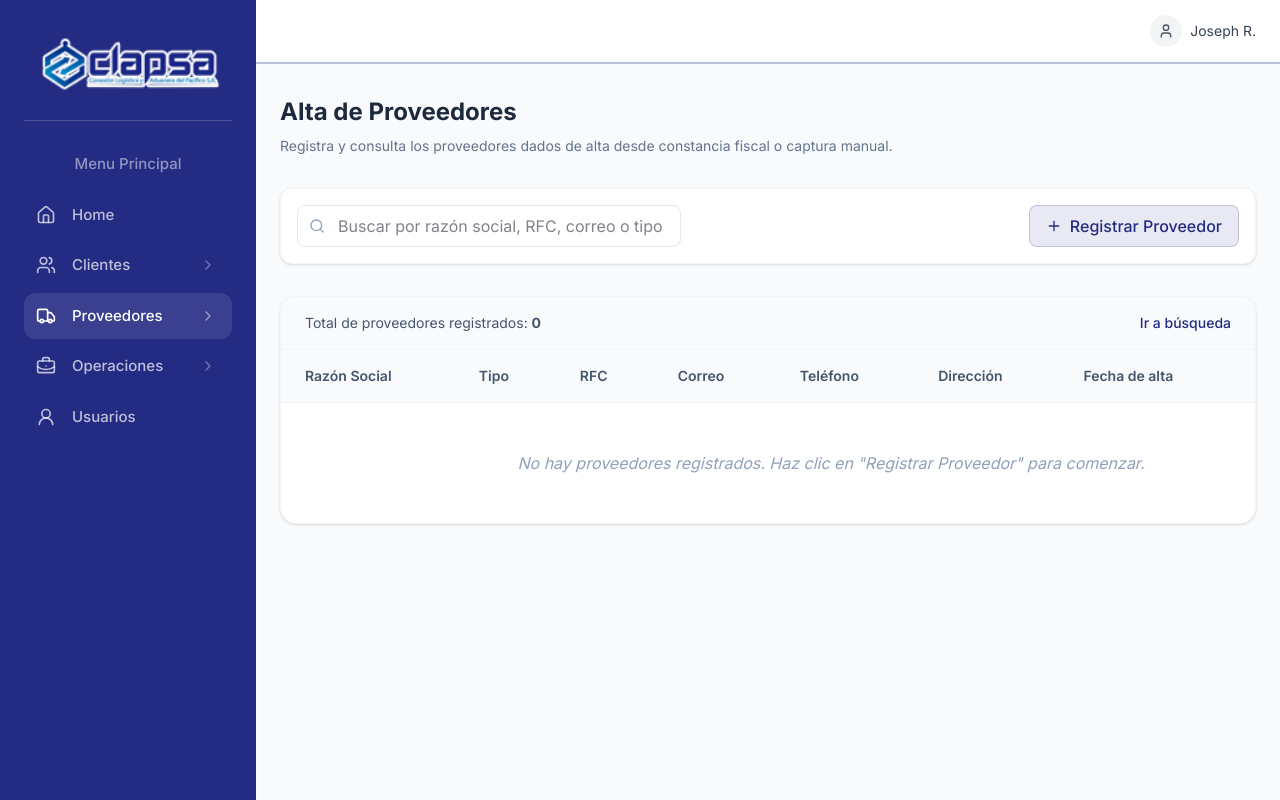
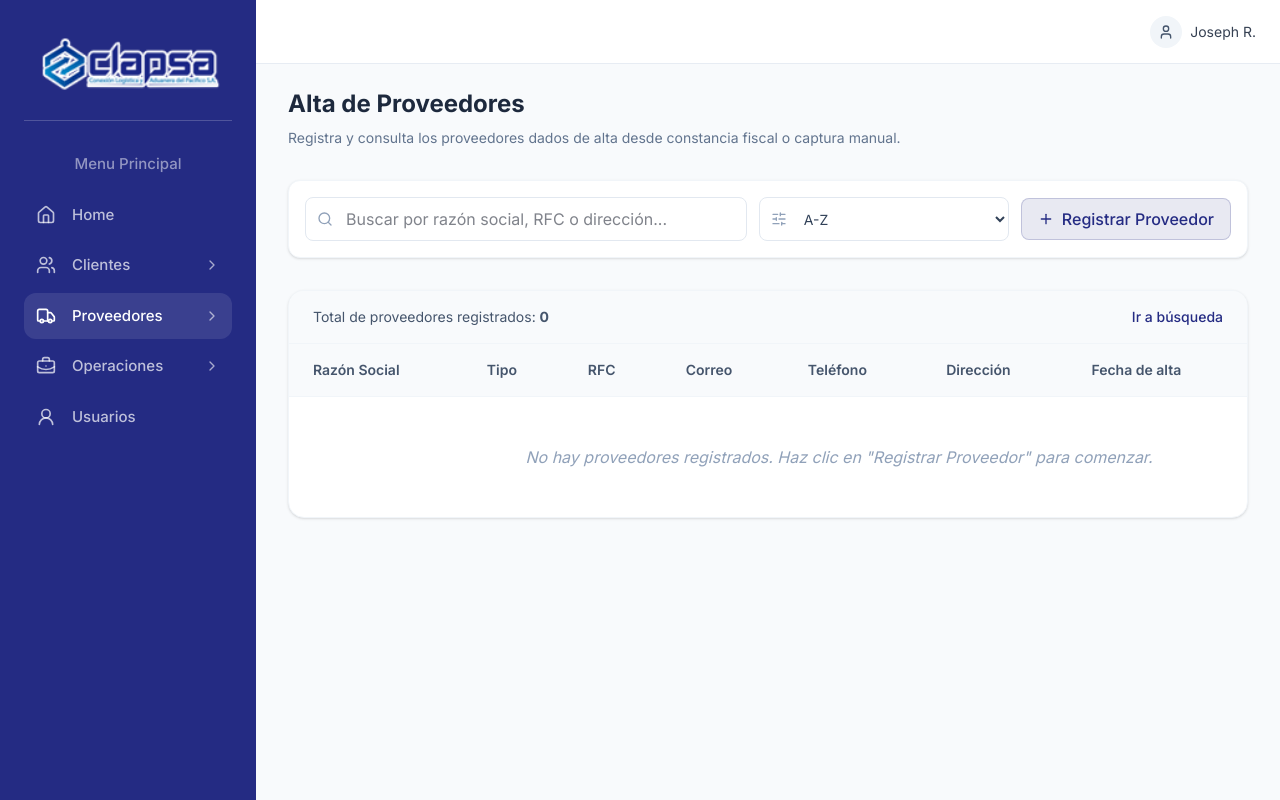
Before and after one commit to Yosefhxh/Clapsa-Net, a Next.js app: page /proveedores/alta in a window 1280 px wide. Built offline with nearby package versions, Linux system fonts and the light colour scheme.

Commit message:
Se agrego filtrado tanto en clientes y proveedores

```diff
--- a/app/components/Sidebar.tsx
+++ b/app/components/Sidebar.tsx
@@ -6,7 +6,7 @@ import { SidebarMenuContent } from "./sidebar/SidebarMenuContent";
 
 export function Sidebar() {
   return (
-    <div className="flex flex-col h-full bg-[#242B83] w-64 text-white shadow-lg">
+    <div className="flex h-screen w-64 flex-col bg-[#242B83] text-white shadow-lg">
       <SidebarHeader />
       <SidebarMenuContent />
     </div>
--- a/app/components/clientes/ClientesManagementPage.tsx
+++ b/app/components/clientes/ClientesManagementPage.tsx
@@ -1,6 +1,6 @@
 "use client";
 
-import { useEffect, useState } from "react";
+import { useEffect, useMemo, useState } from "react";
 import {
   actualizarCliente,
   eliminarCliente,
@@ -11,9 +11,9 @@ import { Cliente, FormDataCliente, ModalMode, TipoCliente } from "./types";
 import { ClientesErrorAlert } from "./ClientesErrorAlert";
 import { ClientesModal } from "./ClientesModal";
 import { ClientesPageHeader } from "./ClientesPageHeader";
-import { ClientesSearchBar } from "./ClientesSearchBar";
+import { ClientesSearchBar, ClientesSortOption } from "./ClientesSearchBar";
 import { ClientesTable } from "./ClientesTable";
-import { construirDomicilio, descomponerDomicilio } from "./utils";
+import { construirDomicilio, descomponerDomicilio, obtenerEstadoDomicilio } from "./utils";
 
 interface ClientesManagementPageProps {
   tipoCliente: TipoCliente;
@@ -24,6 +24,8 @@ interface ClientesManagementPageProps {
 export function ClientesManagementPage({ tipoCliente, title, description }: ClientesManagementPageProps) {
   const [clientes, setClientes] = useState<Cliente[]>([]);
   const [busqueda, setBusqueda] = useState("");
+  const [sortBy, setSortBy] = useState<ClientesSortOption>("az");
+  const [estadoFiltro, setEstadoFiltro] = useState("");
   const [estaEscaneando, setEstaEscaneando] = useState(false);
   const [error, setError] = useState("");
   const [modalAbierto, setModalAbierto] = useState(false);
@@ -50,6 +52,12 @@ export function ClientesManagementPage({ tipoCliente, title, description }: Clie
 
     cargarClientes();
   }, [tipoCliente]);
+
+  useEffect(() => {
+    if (sortBy !== "estado" && estadoFiltro) {
+      setEstadoFiltro("");
+    }
+  }, [sortBy, estadoFiltro]);
 
   const abrirModalNuevo = () => {
     setModalMode("create");
@@ -164,9 +172,53 @@ export function ClientesManagementPage({ tipoCliente, title, description }: Clie
     }
   };
 
-  const clientesFiltrados = clientes.filter((cliente) => {
-    return cliente.razonSocial.toLowerCase().includes(busqueda.toLowerCase()) || cliente.rfc.includes(busqueda.toUpperCase());
-  });
+  const normalize = (value: string) =>
+    value
+      .normalize("NFD")
+      .replace(/[\u0300-\u036f]/g, "")
+      .toLowerCase()
+      .trim();
+
+  const clientesFiltrados = useMemo(() => {
+    const term = normalize(busqueda);
+
+    const filtrados = clientes.filter((cliente) => {
+      const estadoCliente = obtenerEstadoDomicilio(cliente.domicilio);
+
+      if (estadoFiltro && normalize(estadoCliente) !== normalize(estadoFiltro)) {
+        return false;
+      }
+
+      return (
+        normalize(cliente.razonSocial).includes(term) ||
+        normalize(cliente.rfc).includes(term) ||
+        normalize(cliente.domicilio).includes(term)
+      );
+    });
+
+    return [...filtrados].sort((a, b) => {
+      const stringCompare = (left: string, right: string) =>
+        left.localeCompare(right, "es", { sensitivity: "base", numeric: true });
+
+      switch (sortBy) {
+        case "za":
+          return stringCompare(b.razonSocial, a.razonSocial);
+        case "folioAsc":
+          return stringCompare(a.folio, b.folio);
+        case "az":
+        default:
+          return stringCompare(a.razonSocial, b.razonSocial);
+        case "folioDesc":
+          return stringCompare(b.folio, a.folio);
+        case "estado": {
+          const estadoA = obtenerEstadoDomicilio(a.domicilio);
+          const estadoB = obtenerEstadoDomicilio(b.domicilio);
+          const estadoCompare = stringCompare(estadoA, estadoB);
+          return estadoCompare !== 0 ? estadoCompare : stringCompare(a.razonSocial, b.razonSocial);
+        }
+      }
+    });
+  }, [busqueda, clientes, sortBy, estadoFiltro]);
 
   return (
     <div className="space-y-8">
@@ -176,6 +228,10 @@ export function ClientesManagementPage({ tipoCliente, title, description }: Clie
         busqueda={busqueda}
         onBusquedaChange={setBusqueda}
         onRegistrarCliente={abrirModalNuevo}
+        sortBy={sortBy}
+        onSortChange={setSortBy}
+        estadoFiltro={estadoFiltro}
+        onEstadoFiltroChange={setEstadoFiltro}
       />
 
       <ClientesErrorAlert error={error} />
--- a/app/components/clientes/ClientesSearchBar.tsx
+++ b/app/components/clientes/ClientesSearchBar.tsx
@@ -1,31 +1,89 @@
-import { Plus, Search } from "lucide-react";
+import { Plus, Search, SlidersHorizontal } from "lucide-react";
+import { ESTADOS_MEXICO } from "@/app/lib/utils/estadosMexico";
+
+export type ClientesSortOption = "az" | "za" | "folioAsc" | "folioDesc" | "estado";
+
+const sortLabels: Record<ClientesSortOption, string> = {
+  az: "A-Z",
+  za: "Z-A",
+  folioAsc: "Folio menor a mayor",
+  folioDesc: "Folio mayor a menor",
+  estado: "Domicilio por estado",
+};
 
 interface ClientesSearchBarProps {
   busqueda: string;
   onBusquedaChange: (value: string) => void;
   onRegistrarCliente: () => void;
+  sortBy: ClientesSortOption;
+  onSortChange: (value: ClientesSortOption) => void;
+  estadoFiltro: string;
+  onEstadoFiltroChange: (value: string) => void;
 }
 
 export function ClientesSearchBar({
   busqueda,
   onBusquedaChange,
   onRegistrarCliente,
+  sortBy,
+  onSortChange,
+  estadoFiltro,
+  onEstadoFiltroChange,
 }: ClientesSearchBarProps) {
   return (
-    <div className="flex flex-col md:flex-row gap-3 items-center md:justify-between bg-white p-4 rounded-xl shadow-sm border border-slate-100">
-      <div className="relative w-full md:w-80 lg:w-96">
-        <Search className="absolute left-3 top-1/2 -translate-y-1/2 w-4 h-4 text-slate-400" />
-        <input
-          type="text"
-          placeholder="Buscar por Razón Social o RFC..."
-          className="w-full pl-10 pr-4 py-2 border border-slate-200 rounded-lg focus:outline-none focus:ring-2 focus:ring-aduanaBlue/15 focus:border-aduanaBlue/30"
-          value={busqueda}
-          onChange={(e) => onBusquedaChange(e.target.value)}
-        />
+    <div className="flex flex-col gap-3 rounded-xl border border-slate-100 bg-white p-4 shadow-sm lg:flex-row lg:items-center lg:justify-between">
+      <div className="flex flex-col gap-3 md:flex-row md:items-center md:flex-1">
+        <div className="relative w-full md:max-w-md lg:max-w-lg">
+          <Search className="absolute left-3 top-1/2 w-4 h-4 -translate-y-1/2 text-slate-400" />
+          <input
+            type="text"
+            placeholder="Buscar por razón social, RFC o domicilio..."
+            className="h-11 w-full rounded-lg border border-slate-200 py-2 pl-10 pr-4 focus:border-aduanaBlue/30 focus:outline-none focus:ring-2 focus:ring-aduanaBlue/15"
+            value={busqueda}
+            onChange={(e) => onBusquedaChange(e.target.value)}
+          />
+        </div>
+
+        <div className="flex w-full flex-col gap-3 md:flex-row md:items-center md:w-auto">
+          <div className="relative w-full md:w-[250px]">
+            <SlidersHorizontal className="pointer-events-none absolute left-3 top-1/2 h-4 w-4 -translate-y-1/2 text-slate-400" />
+            <select
+              value={sortBy}
+              onChange={(e) => onSortChange(e.target.value as ClientesSortOption)}
+              className="h-11 w-full rounded-lg border border-slate-200 bg-white pl-10 pr-3 text-sm text-slate-700 focus:border-aduanaBlue/30 focus:outline-none focus:ring-2 focus:ring-aduanaBlue/15"
+              aria-label="Ordenar clientes"
+            >
+              {Object.entries(sortLabels).map(([value, label]) => (
+                <option key={value} value={value}>
+                  {label}
+                </option>
+              ))}
+            </select>
+          </div>
+
+          {sortBy === "estado" && (
+            <div className="relative w-full md:w-[250px]">
+              <select
+                value={estadoFiltro}
+                onChange={(e) => onEstadoFiltroChange(e.target.value)}
+                className="h-11 w-full rounded-lg border border-slate-200 bg-white px-3 text-sm text-slate-700 focus:border-aduanaBlue/30 focus:outline-none focus:ring-2 focus:ring-aduanaBlue/15"
+                aria-label="Filtrar clientes por estado"
+              >
+                <option value="">Todos los estados</option>
+                {ESTADOS_MEXICO.map((estado) => (
+                  <option key={estado} value={estado}>
+                    {estado}
+                  </option>
+                ))}
+              </select>
+            </div>
+          )}
+        </div>
       </div>
+
       <button
         onClick={onRegistrarCliente}
-        className="flex items-center gap-2 px-4 py-2 bg-aduanaBlue/10 text-aduanaBlue border border-aduanaBlue/20 rounded-lg hover:bg-aduanaBlue/15 hover:border-aduanaBlue/30 transition-colors font-medium md:ml-auto"
+        className="flex items-center gap-2 rounded-lg border border-aduanaBlue/20 bg-aduanaBlue/10 px-4 py-2 font-medium text-aduanaBlue transition-colors hover:border-aduanaBlue/30 hover:bg-aduanaBlue/15 lg:ml-auto"
       >
         <Plus className="w-4 h-4" />
         Registrar Cliente
--- a/app/components/clientes/ClientesTable.tsx
+++ b/app/components/clientes/ClientesTable.tsx
@@ -24,7 +24,7 @@ export function ClientesTable({
       <table className="w-full text-left border-collapse">
         <thead>
           <tr className="bg-slate-50 border-b border-slate-100">
-            <th className="px-6 py-4 text-sm font-semibold text-slate-600">Folio</th>
+            <th className="whitespace-nowrap px-6 py-4 text-sm font-semibold text-slate-600">Folio</th>
             <th className="px-6 py-4 text-sm font-semibold text-slate-600">Razón Social</th>
             <th className="px-6 py-4 text-sm font-semibold text-slate-600">RFC</th>
             <th className="px-6 py-4 text-sm font-semibold text-slate-600">Domicilio</th>
@@ -36,7 +36,7 @@ export function ClientesTable({
           {clientes.length > 0 ? (
             clientes.map((cliente) => (
               <tr key={cliente.id} className="hover:bg-slate-50/50 transition-colors">
-                <td className="px-6 py-4 text-slate-700 font-mono text-sm font-medium">{cliente.folio}</td>
+                <td className="whitespace-nowrap px-6 py-4 text-slate-700 font-mono text-sm font-medium">{cliente.folio}</td>
                 <td className="px-6 py-4">
                   <div className="flex items-center gap-3">
                     <div className="p-2 bg-blue-50 rounded-lg">
--- a/app/components/sidebar/SidebarMenuContent.tsx
+++ b/app/components/sidebar/SidebarMenuContent.tsx
@@ -19,14 +19,14 @@ export function SidebarMenuContent() {
   };
 
   return (
-    <>
-      <div className="py-4 w-full">
+    <div className="flex min-h-0 flex-1 flex-col">
+      <div className="w-full py-4">
         <h2 className="text-center text-[15px] font-medium text-white/50">
           Menu Principal
         </h2>
       </div>
-      <div className="flex-1 px-6">
-        <ul className="flex flex-col w-full space-y-1">
+      <div className="min-h-0 flex-1 overflow-y-auto px-6 pb-6">
+        <ul className="flex w-full flex-col space-y-1">
           <MenuItem
             href="/"
             label="Home"
@@ -40,6 +40,7 @@ export function SidebarMenuContent() {
             isOpen={openSubmenu === "clientes"}
             onToggle={() => toggleSubmenu("clientes")}
             isActive={pathname.includes("/clientes")}
+            defaultHref="/clientes/directo"
             submenuItems={[
               { href: "/clientes/directo", label: "Directo" },
               { href: "/clientes/forwarder", label: "Forwarder" },
@@ -52,6 +53,7 @@ export function SidebarMenuContent() {
             isOpen={openSubmenu === "proveedores"}
             onToggle={() => toggleSubmenu("proveedores")}
             isActive={pathname.includes("/proveedores")}
+            defaultHref="/proveedores/busqueda"
             submenuItems={[
               { href: "/proveedores/alta", label: "Alta" },
               { href: "/proveedores/busqueda", label: "Búsqueda" },
@@ -64,6 +66,7 @@ export function SidebarMenuContent() {
             isOpen={openSubmenu === "operaciones"}
             onToggle={() => toggleSubmenu("operaciones")}
             isActive={pathname.includes("/operaciones")}
+            defaultHref="/operaciones/despacho-aduanal"
             submenuItems={[
               {
                 href: "/operaciones/despacho-aduanal",
@@ -80,6 +83,6 @@ export function SidebarMenuContent() {
           />
         </ul>
       </div>
-    </>
+    </div>
   );
 }
--- a/app/components/sidebar/SubmenuSection.tsx
+++ b/app/components/sidebar/SubmenuSection.tsx
@@ -1,5 +1,6 @@
 import { ChevronDown, ChevronRight, LucideIcon } from "lucide-react";
 import { SubmenuItem } from "./SubmenuItem";
+import Link from "next/link";
 
 interface SubmenuLink {
   href: string;
@@ -13,6 +14,7 @@ interface SubmenuSectionProps {
   onToggle: () => void;
   isActive: boolean;
   submenuItems: SubmenuLink[];
+  defaultHref: string;
 }
 
 export function SubmenuSection({
@@ -22,27 +24,33 @@ export function SubmenuSection({
   onToggle,
   isActive,
   submenuItems,
+  defaultHref,
 }: SubmenuSectionProps) {
   return (
     <li className="w-full">
-      <button
-        onClick={onToggle}
-        className={`flex items-center justify-between py-3 pl-3 pr-4 w-full rounded-xl transition-all ${
-          isActive
-            ? "bg-white/10 text-white"
-            : "text-white/70 hover:bg-white/10"
+      <div
+        className={`flex items-center justify-between rounded-xl transition-all ${
+          isActive ? "bg-white/10 text-white" : "text-white/70 hover:bg-white/10"
         }`}
       >
-        <div className="flex items-center space-x-4">
+        <Link href={defaultHref} className="flex flex-1 items-center gap-4 py-3 pl-3 pr-2">
           <Icon className="w-5 h-5" />
           <span className="font-medium text-[15px]">{label}</span>
-        </div>
-        {isOpen ? (
-          <ChevronDown className="w-4 h-4 opacity-50" />
-        ) : (
-          <ChevronRight className="w-4 h-4 opacity-50" />
-        )}
-      </button>
+        </Link>
+
+        <button
+          type="button"
+          onClick={onToggle}
+          aria-label={isOpen ? `Cerrar ${label}` : `Abrir ${label}`}
+          className="mr-2 rounded-md p-1 text-white/60 transition hover:text-white"
+        >
+          {isOpen ? (
+            <ChevronDown className="w-4 h-4" />
+          ) : (
+            <ChevronRight className="w-4 h-4" />
+          )}
+        </button>
+      </div>
 
       {isOpen && (
         <ul className="mt-1 ml-9 space-y-1 border-l border-white/20 pl-2">
--- a/app/layout.tsx
+++ b/app/layout.tsx
@@ -1,7 +1,7 @@
 import type { Metadata } from "next";
 import { Inter } from "next/font/google";
 import "./globals.css";
-import { Sidebar } from "@/app/components/Sidebar"
+import { Sidebar } from "@/app/components/Sidebar";
 import { User } from "lucide-react";
 const inter = Inter({ subsets: ["latin"] });
 
@@ -17,20 +17,20 @@ export default function RootLayout({
 }>) {
   return (
     <html lang="es">
-      <body className={inter.className}>
-        <div className="flex h-screen overflow-hidden">
+      <body className={`${inter.className} bg-slate-100`}>
+        <div className="flex min-h-screen overflow-hidden bg-slate-100">
           <Sidebar />
           <div className="flex flex-col flex-1 min-w-0 bg-background">
-            <header className="flex items-center justify-end h-16 px-6 bg-white border-b-2 border-aduanaBlue/30 shadow-sm shadow-blue-900/5">
+            <header className="flex h-16 items-center justify-end border-b border-slate-200/80 bg-white/95 px-6 backdrop-blur">
               <div className="flex items-center gap-2 text-sm text-gray-700">
-                <div className="w-8 h-8 rounded-full bg-gray-100 flex items-center justify-center">
-                    <User className="w-4 h-4 text-gray-600"/>
+                <div className="flex h-8 w-8 items-center justify-center rounded-full bg-slate-100">
+                    <User className="h-4 w-4 text-slate-600"/>
                 </div>
                 <span>Joseph R.</span>
               </div>
             </header>
-            <main className="flex-1 px-6 py-8 overflow-y-auto bg-slate-50">
-              <div className="max-w-7xl mx-auto">
+            <main className="flex-1 overflow-y-auto bg-slate-50 px-4 py-6 sm:px-6 lg:px-8">
+              <div className="mx-auto w-full max-w-none">
                 {children}
               </div>
             </main>
--- /dev/null
+++ b/app/lib/utils/estadosMexico.ts
@@ -0,0 +1,61 @@
+export const ESTADOS_MEXICO = [
+  "AGUASCALIENTES",
+  "BAJA CALIFORNIA",
+  "BAJA CALIFORNIA SUR",
+  "CAMPECHE",
+  "CHIAPAS",
+  "CHIHUAHUA",
+  "CIUDAD DE MEXICO",
+  "COAHUILA",
+  "COLIMA",
+  "DURANGO",
+  "GUANAJUATO",
+  "GUERRERO",
+  "HIDALGO",
+  "JALISCO",
+  "MEXICO",
+  "MICHOACAN",
+  "MORELOS",
+  "NAYARIT",
+  "NUEVO LEON",
+  "OAXACA",
+  "PUEBLA",
+  "QUERETARO",
+  "QUINTANA ROO",
+  "SAN LUIS POTOSI",
+  "SINALOA",
+  "SONORA",
+  "TABASCO",
+  "TAMAULIPAS",
+  "TLAXCALA",
+  "VERACRUZ",
+  "YUCATAN",
+  "ZACATECAS",
+] as const;
+
+const ESTADO_ALIAS: Record<string, string[]> = {
+  "CIUDAD DE MEXICO": ["CIUDAD DE MEXICO", "CDMX", "DISTRITO FEDERAL"],
+  "MEXICO": ["MEXICO", "ESTADO DE MEXICO", "EDO MEX", "EDO. MEX", "EDO DE MEXICO"],
+};
+
+export function normalizarTexto(value: string) {
+  return value
+    .normalize("NFD")
+    .replace(/[\u0300-\u036f]/g, "")
+    .toUpperCase()
+    .trim();
+}
+
+export function obtenerEstadoDesdeDireccion(direccion: string) {
+  const texto = normalizarTexto(direccion);
+
+  for (const estado of ESTADOS_MEXICO) {
+    const aliases = ESTADO_ALIAS[estado] ?? [estado];
+
+    if (aliases.some((alias) => texto.includes(normalizarTexto(alias)))) {
+      return estado;
+    }
+  }
+
+  return "";
+}
--- a/app/proveedores/alta/page.tsx
+++ b/app/proveedores/alta/page.tsx
@@ -1,6 +1,6 @@
 "use client";
 
-import React, { useCallback, useEffect, useState } from 'react';
+import React, { useCallback, useEffect, useMemo, useState } from 'react';
 import Link from 'next/link';
 import { useDropzone } from 'react-dropzone';
 import {
@@ -10,15 +10,18 @@ import {
   Loader2,
   Plus,
   Search,
+  SlidersHorizontal,
   Trash2,
   Upload,
   X,
 } from 'lucide-react';
 import { extractPdfData } from '@/app/lib/utils/extractPdfData';
+import { ESTADOS_MEXICO, obtenerEstadoDesdeDireccion } from '@/app/lib/utils/estadosMexico';
 
 type TipoProveedor = 'LOGISTICA' | 'ADUANAL' | 'GENERALES';
 
 type FuenteAlta = 'manual' | 'constancia';
+type OrdenProveedor = 'az' | 'za' | 'estado';
 
 interface Proveedor {
   id: number;
@@ -69,6 +72,8 @@ function formatFechaAlta(fechaAlta: string) {
 export default function ProveedoresAltaPage() {
   const [proveedores, setProveedores] = useState<Proveedor[]>([]);
   const [busqueda, setBusqueda] = useState('');
+  const [orden, setOrden] = useState<OrdenProveedor>('az');
+  const [estadoFiltro, setEstadoFiltro] = useState('');
   const [error, setError] = useState('');
   const [modalAbierto, setModalAbierto] = useState(false);
   const [estaEscaneando, setEstaEscaneando] = useState(false);
@@ -92,6 +97,12 @@ export default function ProveedoresAltaPage() {
   useEffect(() => {
     window.localStorage.setItem(STORAGE_KEY, JSON.stringify(proveedores));
   }, [proveedores]);
+
+  useEffect(() => {
+    if (orden !== 'estado' && estadoFiltro) {
+      setEstadoFiltro('');
+    }
+  }, [orden, estadoFiltro]);
 
   const onDropModal = useCallback(async (acceptedFiles: File[]) => {
     const file = acceptedFiles[0];
@@ -207,15 +218,52 @@ export default function ProveedoresAltaPage() {
     setProveedores((prev) => prev.filter((item) => item.id !== id));
   };
 
-  const proveedoresFiltrados = proveedores.filter((proveedor) => {
-    const term = busqueda.toLowerCase();
+  const normalize = (value: string) =>
+    value
+      .normalize('NFD')
+      .replace(/[\u0300-\u036f]/g, '')
+      .toLowerCase()
+      .trim();
+
+  const proveedoresFiltrados = useMemo(() => {
+    const term = normalize(busqueda);
+
+    const filtrados = proveedores.filter((proveedor) => {
+      const estadoProveedor = obtenerEstadoDesdeDireccion(proveedor.direccion);
+
+      if (estadoFiltro && normalize(estadoProveedor) !== normalize(estadoFiltro)) {
+        return false;
+      }
+
       return (
-      proveedor.razonSocial.toLowerCase().includes(term) ||
-      proveedor.rfc.toLowerCase().includes(term) ||
-      proveedor.correo.toLowerCase().includes(term) ||
-      proveedor.tipoProveedor.toLowerCase().includes(term)
+        normalize(proveedor.razonSocial).includes(term) ||
+        normalize(proveedor.rfc).includes(term) ||
+        normalize(proveedor.correo).includes(term) ||
+        normalize(proveedor.tipoProveedor).includes(term) ||
+        normalize(proveedor.direccion).includes(term)
       );
     });
+
+    const comparar = (left: string, right: string) =>
+      left.localeCompare(right, 'es', { sensitivity: 'base', numeric: true });
+
+    return [...filtrados].sort((a, b) => {
+      switch (orden) {
+        case 'za':
+          return comparar(b.razonSocial, a.razonSocial);
+        case 'estado': {
+          const estadoA = obtenerEstadoDesdeDireccion(a.direccion);
+          const estadoB = obtenerEstadoDesdeDireccion(b.direccion);
+          const estadoCompare = comparar(estadoA, estadoB);
+
+          return estadoCompare !== 0 ? estadoCompare : comparar(a.razonSocial, b.razonSocial);
+        }
+        case 'az':
+        default:
+          return comparar(a.razonSocial, b.razonSocial);
+      }
+    });
+  }, [busqueda, estadoFiltro, orden, proveedores]);
 
   return (
     <div className="space-y-8">
@@ -224,20 +272,56 @@ export default function ProveedoresAltaPage() {
         <p className="text-slate-500 text-sm">Registra y consulta los proveedores dados de alta desde constancia fiscal o captura manual.</p>
       </div>
 
-      <div className="flex flex-col md:flex-row gap-3 items-center md:justify-between bg-white p-4 rounded-xl shadow-sm border border-slate-100">
-        <div className="relative w-full md:w-80 lg:w-96">
-          <Search className="absolute left-3 top-1/2 -translate-y-1/2 w-4 h-4 text-slate-400" />
+      <div className="flex flex-col gap-3 rounded-xl border border-slate-100 bg-white p-4 shadow-sm lg:flex-row lg:items-center lg:justify-between">
+        <div className="flex flex-col gap-3 md:flex-row md:flex-1 md:items-center">
+          <div className="relative w-full md:max-w-md lg:max-w-lg">
+            <Search className="absolute left-3 top-1/2 h-4 w-4 -translate-y-1/2 text-slate-400" />
             <input
               type="text"
-            placeholder="Buscar por razón social, RFC, correo o tipo..."
-            className="w-full pl-10 pr-4 py-2 border border-slate-200 rounded-lg focus:outline-none focus:ring-2 focus:ring-aduanaBlue/15 focus:border-aduanaBlue/30"
+              placeholder="Buscar por razón social, RFC o dirección..."
+              className="h-11 w-full rounded-lg border border-slate-200 py-2 pl-10 pr-4 focus:border-aduanaBlue/30 focus:outline-none focus:ring-2 focus:ring-aduanaBlue/15"
               value={busqueda}
               onChange={(e) => setBusqueda(e.target.value)}
             />
           </div>
+
+          <div className="flex w-full flex-col gap-3 md:w-auto md:flex-row md:items-center">
+            <div className="relative w-full md:w-[250px]">
+              <SlidersHorizontal className="pointer-events-none absolute left-3 top-1/2 h-4 w-4 -translate-y-1/2 text-slate-400" />
+              <select
+                value={orden}
+                onChange={(e) => setOrden(e.target.value as OrdenProveedor)}
+                className="h-11 w-full rounded-lg border border-slate-200 bg-white pl-10 pr-3 text-sm text-slate-700 focus:border-aduanaBlue/30 focus:outline-none focus:ring-2 focus:ring-aduanaBlue/15"
+                aria-label="Ordenar proveedores"
+              >
+                <option value="az">A-Z</option>
+                <option value="za">Z-A</option>
+                <option value="estado">Domicilio por estado</option>
+              </select>
+            </div>
+
+            {orden === 'estado' && (
+              <div className="relative w-full md:w-[250px]">
+                <select
+                  value={estadoFiltro}
+                  onChange={(e) => setEstadoFiltro(e.target.value)}
+                  className="h-11 w-full rounded-lg border border-slate-200 bg-white px-3 text-sm text-slate-700 focus:border-aduanaBlue/30 focus:outline-none focus:ring-2 focus:ring-aduanaBlue/15"
+                  aria-label="Filtrar proveedores por estado"
+                >
+                  <option value="">Todos los estados</option>
+                  {ESTADOS_MEXICO.map((estado) => (
+                    <option key={estado} value={estado}>
+                      {estado}
+                    </option>
+                  ))}
+                </select>
+              </div>
+            )}
+          </div>
+        </div>
         <button
           onClick={abrirModal}
-          className="flex items-center gap-2 px-4 py-2 bg-aduanaBlue/10 text-aduanaBlue border border-aduanaBlue/20 rounded-lg hover:bg-aduanaBlue/15 hover:border-aduanaBlue/30 transition-colors font-medium md:ml-auto"
+          className="flex items-center gap-2 rounded-lg border border-aduanaBlue/20 bg-aduanaBlue/10 px-4 py-2 font-medium text-aduanaBlue transition-colors hover:border-aduanaBlue/30 hover:bg-aduanaBlue/15 lg:ml-auto"
         >
           <Plus className="w-4 h-4" />
           Registrar Proveedor
```
Also changed, not shown: app/components/clientes/utils.ts (+7 -0 lines). Lines whose indentation alone changed are shown as unchanged.
